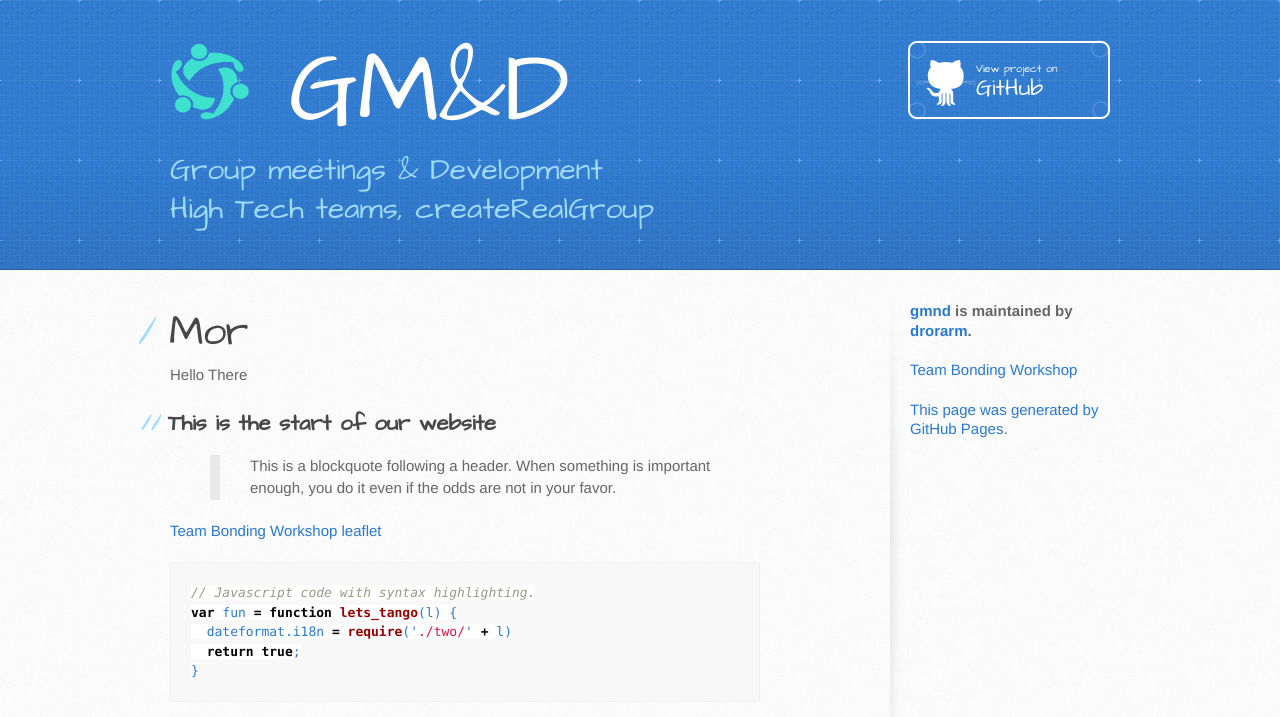
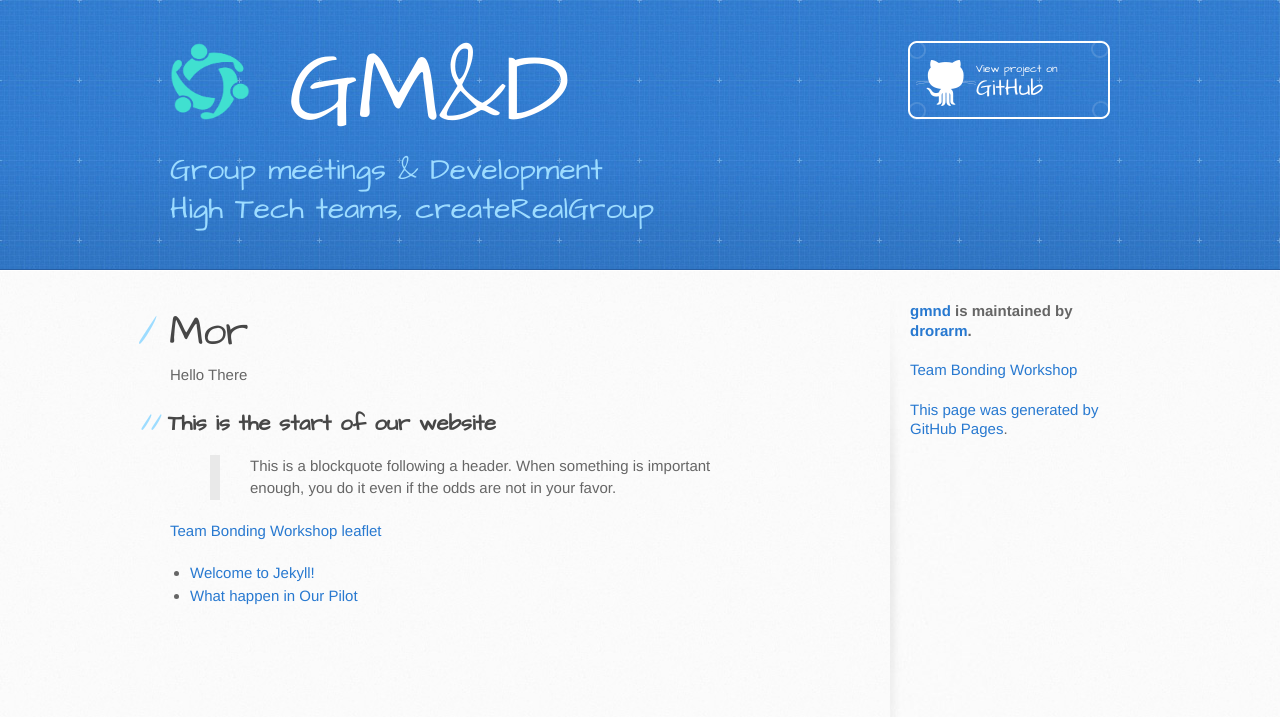
Before and after one commit to drorarm/gmnd, a Jekyll site: the page built from index.md, in a window 1280 px wide. Shown: the top 717 px of the page. Built offline with Jekyll 4.4.1, drawn with Linux system fonts in a browser that asks for light colours; our own code applies the rules of GitHub Pages for plain Markdown files.

Commit message:
Adding Posts

````diff
--- a/_layouts/default.html
+++ b/_layouts/default.html
@@ -19,7 +19,7 @@
       <div class="inner">
           <h1>
 		<a href="{{ '/' | absolute_url }}">
-		 <img src="assets/images/gmnd_symbol.png" height=80 width=80/>
+		 <img src="{{site.url | append: site.baseurl | append: '/assets/images/gmnd_symbol.png'}}" height=80 width=80/>
        	       </a>
 		{{ site.title }}
 	  </h1>
--- /dev/null
+++ b/_posts/2018-08-29-Pilot.md
@@ -0,0 +1,10 @@
+---
+layout: default
+title:  "What happen in Our Pilot"
+date:   2018-08-29
+categories: pilot
+---
+
+
+
+# Hello Pilot
--- a/index.md
+++ b/index.md
@@ -16,10 +16,10 @@ Hello There
 
 
 
-```js
-// Javascript code with syntax highlighting.
-var fun = function lets_tango(l) {
-  dateformat.i18n = require('./two/' + l)
-  return true;
-}
-```
+<ul>
+  {% for post in site.posts %}
+    <li>
+      <a href="{{site.baseurl | append:  post.url }}">{{ post.title }}</a>
+    </li>
+  {% endfor %}
+</ul>
````
Also changed, not shown: _posts/2018-08-30-helloPosts.md (added, +10 -0 lines).
